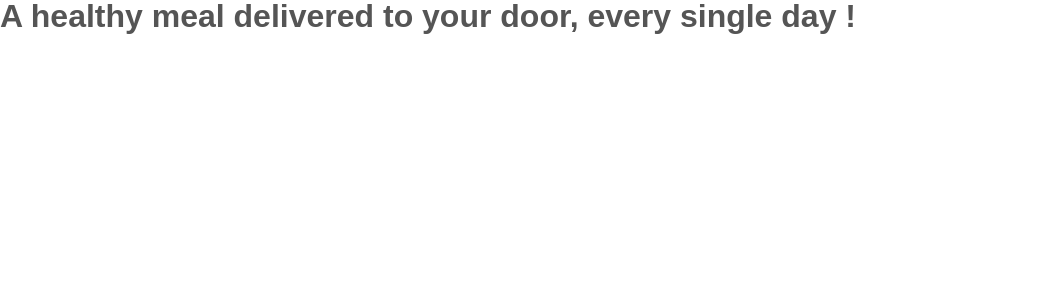
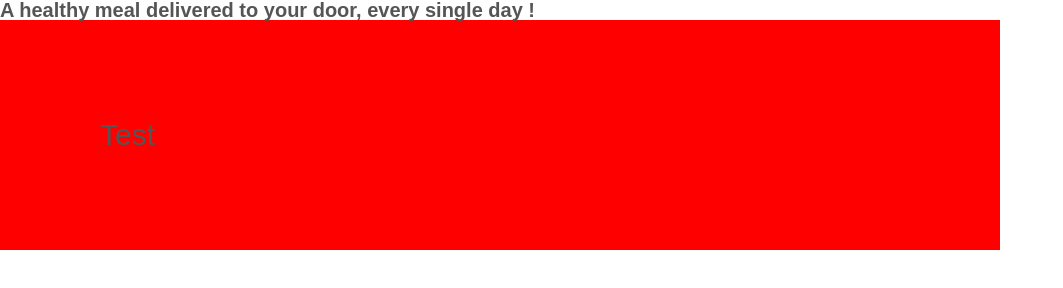
Before and after one commit to rupamsutar/Omnifood, a plain HTML site: page index.html in a window 1280 px wide. Shown: the whole page, without its empty margins (0-1063 px from the left). Drawn offline with Linux system fonts and the light colour scheme.

Commit message:
how rem and max-width work !

```diff
--- a/css/styles.css
+++ b/css/styles.css
@@ -1,3 +1,65 @@
+/*
+--- 01 TYPOGRAPHY SYSTEM
+
+- Font sizes (px)
+10 / 12 / 14 / 16 / 18 / 20 / 24 / 30 / 36 / 44 / 52 / 62 / 74 / 86 / 98
+
+- Font weights
+Default: 400
+Medium: 500
+Semi-bold: 600
+Bold: 700
+
+- Line heights
+Default: 1
+Small: 1.05
+Medium: 1.2
+Paragraph default: 1.6
+
+- Letter spacing
+-0.5px
+0.75px
+
+--- 02 COLORS
+
+- Primary: #e67e22
+- Tints:
+#fdf2e9
+#fae5d3
+#eb984e
+
+- Shades:
+#cf711f
+#45260a
+
+- Accents:
+- Greys
+
+#888
+#767676 (lightest grey allowed on #fff)
+#6f6f6f (lightest grey allowed on #fdf2e9)
+#555
+#333
+
+--- 05 SHADOWS
+
+0 2.4rem 4.8rem rgba(0, 0, 0, 0.075);
+
+--- 06 BORDER-RADIUS
+
+Default: 9px
+Medium: 11px
+
+--- 07 WHITESPACE
+
+- Spacing system (px)
+2 / 4 / 8 / 12 / 16 / 24 / 32 / 48 / 64 / 80 / 96 / 128
+*/
+
+
+
+
+
 * {
     margin: 0;
     padding: 0;
@@ -10,3 +72,15 @@ body {
     font-weight: 400;
     color: #555;
 }
+
+html {
+    /* fontsize needs to be 10px, browser default = 16px, so 10/16 = 0.625 */
+    font-size: 62.5%;
+}
+
+.test {
+    padding: 10rem;
+    background-color: red;
+    max-width: 100rem;
+    font-size: 3rem;
+}
--- a/index.html
+++ b/index.html
@@ -10,5 +10,6 @@
 </head>
 <body>
     <h1>A healthy meal delivered to your door, every single day !</h1>
+    <div class="test"><p>Test</p></div>
 </body>
 </html>
```
